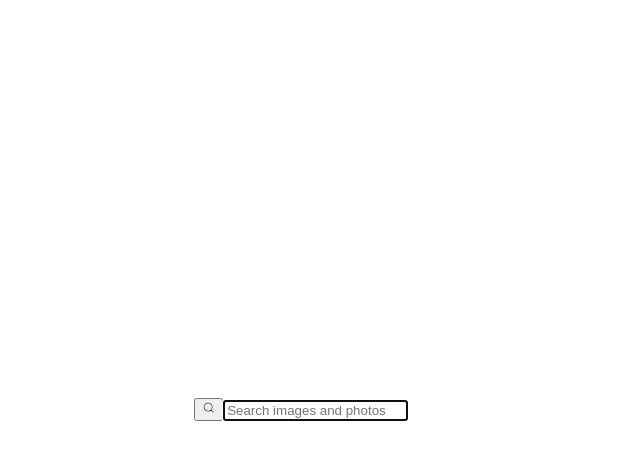
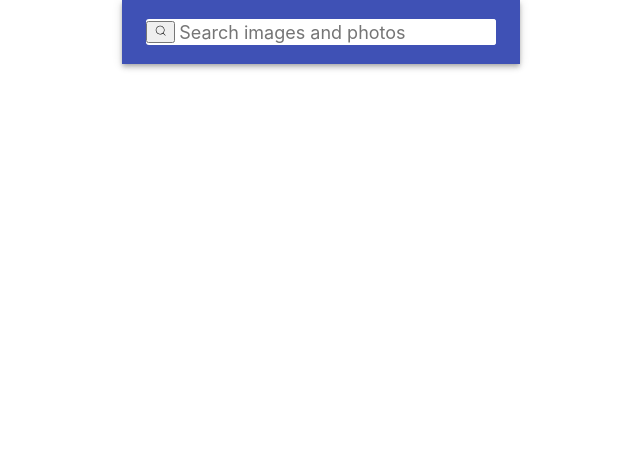
Before and after one commit to Alexander0Yusov/goit-react-hw-03-image-finder, a React (Create React App) app: page / in a window 1280 px wide. Shown: the top 460 px of the page, without its empty margins (319-959 px from the left). Built offline with nearby package versions, Linux system fonts and the light colour scheme.

Commit message:
list images done

```diff
--- a/src/components/App.jsx
+++ b/src/components/App.jsx
@@ -29,8 +29,9 @@ export class App extends Component {
     return (
       <div
         style={{
-          height: '100vh',
+          // height: '100vh',
           display: 'flex',
+          flexDirection: 'column',
           justifyContent: 'center',
           alignItems: 'center',
           fontSize: 40,
--- a/src/components/ImageGallery/ImageGallery.jsx
+++ b/src/components/ImageGallery/ImageGallery.jsx
@@ -1,4 +1,6 @@
 import { Component } from 'react';
+import { ImageItem } from 'components/ImageItem/ImageItem';
+import css from './ImageGallery.module.css';
 
 export class ImageGallery extends Component {
   state = {
@@ -10,8 +12,13 @@ export class ImageGallery extends Component {
     console.log(hits);
 
     return (
-      <ul className="gallery">
-        {total && hits.map(({ id }) => <li key={id}>{id}</li>)}
+      <ul className={css.gallery}>
+        {total &&
+          hits.map(({ id, webformatURL, largeImageURL }) => (
+            <li key={id}>
+              <ImageItem demoImg={webformatURL} largeImg={largeImageURL} />
+            </li>
+          ))}
       </ul>
     );
   }
--- a/src/components/ImageGallery/ImageGallery.module.css
+++ b/src/components/ImageGallery/ImageGallery.module.css
@@ -0,0 +1,12 @@
+.gallery {
+  display: grid;
+  max-width: calc(100vw - 48px);
+  grid-template-columns: repeat(auto-fill, minmax(320px, 1fr));
+  grid-gap: 16px;
+  margin-top: 0;
+  margin-bottom: 0;
+  padding: 0;
+  list-style: none;
+  margin-left: auto;
+  margin-right: auto;
+}
--- /dev/null
+++ b/src/components/ImageItem/ImageItem.jsx
@@ -0,0 +1,14 @@
+import { Component } from 'react';
+import { ThumbDiv, Img } from './ImageItem.styled';
+
+export class ImageItem extends Component {
+  render() {
+    const { demoImg } = this.props;
+
+    return (
+      <ThumbDiv bgImage={'http...'}>
+        <Img src={demoImg} alt="description-info" />
+      </ThumbDiv>
+    );
+  }
+}
--- /dev/null
+++ b/src/components/ImageItem/ImageItem.styled.js
@@ -0,0 +1,28 @@
+import styled from '@emotion/styled';
+
+export const ThumbDiv = styled.div`
+  border-radius: 2px;
+  box-shadow: 0px 1px 3px 0px rgba(0, 0, 0, 0.2),
+    0px 1px 1px 0px rgba(0, 0, 0, 0.14), 0px 2px 1px -1px rgba(0, 0, 0, 0.12);
+`;
+
+export const Img = styled.img`
+  width: 100%;
+  height: 260px;
+  object-fit: cover;
+  transition: transform 250ms cubic-bezier(0.4, 0, 0.2, 1);
+  &:hover {
+    transform: scale(1.03);
+    cursor: zoom-in;
+  }
+`;
+
+/*
+настройка стилей в зависимости от пропсов (это вставить в поле -> ` ... `)
+но также канает логика ветвления тернарника, свича ... любая js
+  ${props => {
+    console.log(props.bgImage);
+  }}
+
+  background-color: ${props => `url(${props.bgImage})`}
+  */
--- a/src/components/Searchbar/Searchbar.jsx
+++ b/src/components/Searchbar/Searchbar.jsx
@@ -1,4 +1,5 @@
 import { Component } from 'react';
+import css from './Searchbar.module.css';
 import { CiSearch } from 'react-icons/ci';
 // https://react-icons.github.io/react-icons/icons?name=ci
 
@@ -15,16 +16,17 @@ export class Searchbar extends Component {
     const { onSubmit } = this.props;
 
     return (
-      <header className="searchbar">
-        <form className="form" onSubmit={onSubmit}>
-          <button type="submit" className="button">
-            <span className="button-label">
+      <header className={css.Searchbar}>
+        <form className={css.SearchForm} onSubmit={onSubmit}>
+          <button type={css.SearchFormButton} className="button">
+            <span className={''}>
               <CiSearch className="" />
+              {/* Search */}
             </span>
           </button>
 
           <input
-            className="input"
+            className={css.SearchFormInput}
             type="text"
             autoComplete="off"
             autoFocus
--- a/src/components/Searchbar/Searchbar.module.css
+++ b/src/components/Searchbar/Searchbar.module.css
@@ -0,0 +1,75 @@
+.Searchbar {
+  top: 0;
+  left: 0;
+  position: sticky;
+  z-index: 1100;
+  display: flex;
+  justify-content: center;
+  align-items: center;
+  min-height: 64px;
+  padding-right: 24px;
+  padding-left: 24px;
+  padding-top: 12px;
+  padding-bottom: 12px;
+  color: #fff;
+  background-color: #3f51b5;
+  box-shadow: 0px 2px 4px -1px rgba(0, 0, 0, 0.2),
+    0px 4px 5px 0px rgba(0, 0, 0, 0.14), 0px 1px 10px 0px rgba(0, 0, 0, 0.12);
+}
+
+.SearchForm {
+  display: flex;
+  align-items: center;
+  width: 100%;
+  max-width: 600px;
+  background-color: #fff;
+  border-radius: 3px;
+  overflow: hidden;
+}
+
+.SearchFormButton {
+  display: inline-block;
+  width: 48px;
+  height: 48px;
+  border: 0;
+  background-image: url('https://image.flaticon.com/icons/svg/149/149852.svg');
+  background-size: 40%;
+  background-repeat: no-repeat;
+  background-position: center;
+  opacity: 0.6;
+  transition: opacity 250ms cubic-bezier(0.4, 0, 0.2, 1);
+  cursor: pointer;
+  outline: none;
+}
+
+.SearchFormButton:hover {
+  opacity: 1;
+}
+
+.SearchFormButtonLabel {
+  position: absolute;
+  width: 1px;
+  height: 1px;
+  padding: 0;
+  overflow: hidden;
+  clip: rect(0, 0, 0, 0);
+  white-space: nowrap;
+  clip-path: inset(50%);
+  border: 0;
+}
+
+.SearchFormInput {
+  display: inline-block;
+  width: 100%;
+  font: inherit;
+  font-size: 20px;
+  border: none;
+  outline: none;
+  padding-left: 4px;
+  padding-right: 4px;
+}
+
+.SearchFormInput::placeholder {
+  font: inherit;
+  font-size: 18px;
+}
--- a/src/index.css
+++ b/src/index.css
@@ -1,4 +1,16 @@
 @import-normalize; /* bring in normalize.css styles */
+
+html {
+  box-sizing: border-box;
+  width: 100vw;
+  overflow-x: hidden;
+}
+
+*,
+*::before,
+*::after {
+  box-sizing: inherit;
+}
 
 body {
   margin: 0;
@@ -13,3 +25,19 @@ code {
   font-family: source-code-pro, Menlo, Monaco, Consolas, 'Courier New',
     monospace;
 }
+
+img {
+  display: block;
+  max-width: 100%;
+  height: auto;
+}
+
+/*
+ * Стили компонента App
+ */
+.App {
+  display: grid;
+  grid-template-columns: 1fr;
+  grid-gap: 16px;
+  padding-bottom: 24px;
+}
--- a/src/index.js
+++ b/src/index.js
@@ -7,7 +7,7 @@ import './index.css';
 
 ReactDOM.createRoot(document.getElementById('root')).render(
   <React.StrictMode>
-    <App />
+    <App className="App" />
   </React.StrictMode>
 );
 
```
Also changed, not shown: src/components/ImageGalleryItem/ImageGalleryItem.jsx (deleted, +0 -14 lines), src/components/ImageGalleryItem/ImageGalleryItem.styled.js (deleted, +0 -17 lines).
